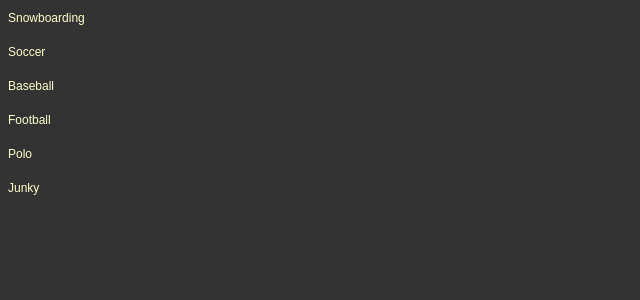
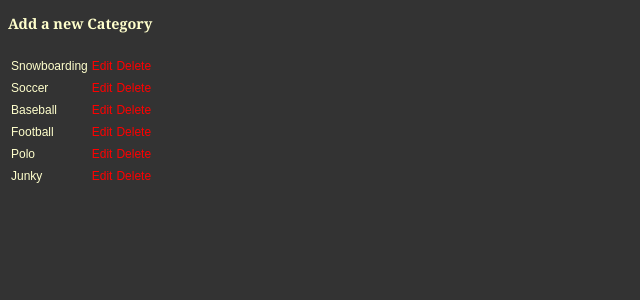
Before and after one commit to codingvirtual/p3-item-catalog-fullstack-nano, a Flask app: page / in a window 1280 px wide. Shown: the top 300 px of the page, without its empty margins (0-640 px from the left). Run offline with Flask 2, Linux system fonts and the light colour scheme.

Commit message:
add new item to existing category create style "protected"

```diff
--- a/application.py
+++ b/application.py
@@ -34,7 +34,7 @@ def category_list():
 # CATEGORY:         Add
 # REQUIRED PARAMS:  none
 # PERMISSIONS:      Logged-in user
-@app.route('/new_category.html', methods = ['GET','POST'])
+@app.route('/category/add', methods = ['GET', 'POST'])
 def addCategory():
     if request.method == 'POST':
         newCategory = Category(name = request.form['name'])
@@ -49,7 +49,7 @@ def addCategory():
 # REQUIRED PARAMS:  Category ID to retrieve current values (GET)
 #                   Form data with update info (POST)
 # PERMISSIONS:      Logged-in user
-@app.route('/category/<int:category_id>/edit', methods=['GET','POST'])
+@app.route('/category/<int:category_id>/edit', methods=['GET', 'POST'])
 
 
 # CATEGORY:         Delete
@@ -69,16 +69,34 @@ def addCategory():
 # PERMISSIONS:      Public
 @app.route('/category/<int:category_id>/items')
 def itemList(category_id):
-    category = session.query(Category).filter_by(id = category_id).one()
-    categoryitems = session.query(CategoryItem).filter_by(category_id = category_id).all()
-    return render_template('items_in_category.html', categoryname=category.name, categoryitems=categoryitems)
+    category = session.query(Category).filter_by(id=category_id).one()
+    categoryitems = session.query(CategoryItem)\
+        .filter_by(category_id = category_id).all()
+    return render_template('items_in_category.html',
+                           category_id=category_id,
+                           categoryname=category.name,
+                           categoryitems=categoryitems)
 
 
 # ITEMS:            Add
 # REQUIRED PARAMS:  Form data with item info
 # PERMISSIONS:      Logged-in user
-@app.route('/item/<int:category_id>/add', methods=['POST'])
-
+@app.route('/item/<int:category_id>/add', methods=['GET', 'POST'])
+def addItem(category_id):
+    if request.method == 'POST':
+        category = session.query(Category).filter_by(id=category_id).one()
+        new_item=CategoryItem(title=request.form['title'],
+                              description=request.form['description'],
+                              category=category)
+        session.add(new_item)
+        session.commit()
+        return redirect(url_for('itemList', category_id=category_id))
+    else:
+        category = session.query(Category).filter_by(id=category_id).one()
+        return render_template(
+            'new_category_item.html',
+            category_id=category_id,
+            category_name=category.name)
 
 # ITEMS: Edit
 # REQUIRED PARAMS:  Item ID to display current item info in form (GET)
@@ -100,7 +118,8 @@ def itemList(category_id):
 @app.route('/items/<int:category_id>/JSON')
 def itemlistJSON(category_id):
     category = session.query(Category).filter_by(id = category_id).one()
-    categoryitems = session.query(CategoryItem).filter_by(category_id = category_id).all()
+    categoryitems = session.query(CategoryItem)\
+        .filter_by(category_id = category_id).all()
     return jsonify(CategoryItems = [i.serialize for i in categoryitems])
 
 
--- a/static/styles.css
+++ b/static/styles.css
@@ -67,3 +67,7 @@ a {
 .flash {
     background: #cee5F5;
 }
+
+.protected {
+    color: red;
+}
--- a/templates/catalog.html
+++ b/templates/catalog.html
@@ -19,12 +19,21 @@
         {% endif %}
         {% endwith %}
     </div>
+    <div class="protected">
+        <h2><a href="/category/add">Add a new Category</a></h2>
+        <br />
+    </div>
+    <table>
         {% for i in categories %}
-        <div>
-            <span><a href="/category/{{i.id}}/items">{{i.name}}</a></p></span>
-        </div>
+        <tr>
+            <td><a href="/category/{{i.id}}/items">{{i.name}}</a></td>
+            <td><a href="/category/{{i.id}}/edit" class="protected">Edit</a>
+            </td>
+            <td><a href="/category/{{i.id}}/delete"
+                   class="protected">Delete</a></td>
+        </tr>
         {% endfor %}
-        </div>
+    </table>
 </div>
 </body>
 </html>
--- a/templates/items_in_category.html
+++ b/templates/items_in_category.html
@@ -19,6 +19,10 @@
         {% endif %}
         {% endwith %}
     </div>
+    <div class="protected">
+        <h2><a href="/item/{{category_id}}/add" class="protected">Add a new Item to This Category</a></h2>
+        <br />
+    </div>
     {% for i in categoryitems %}
     <div>
         <span><p>{{i.title}} - {{i.description}}</p></span>
```
Also changed, not shown: templates/new_category_item.html (+19 -20 lines), catalog.db. Lines whose indentation alone changed are shown as unchanged.
